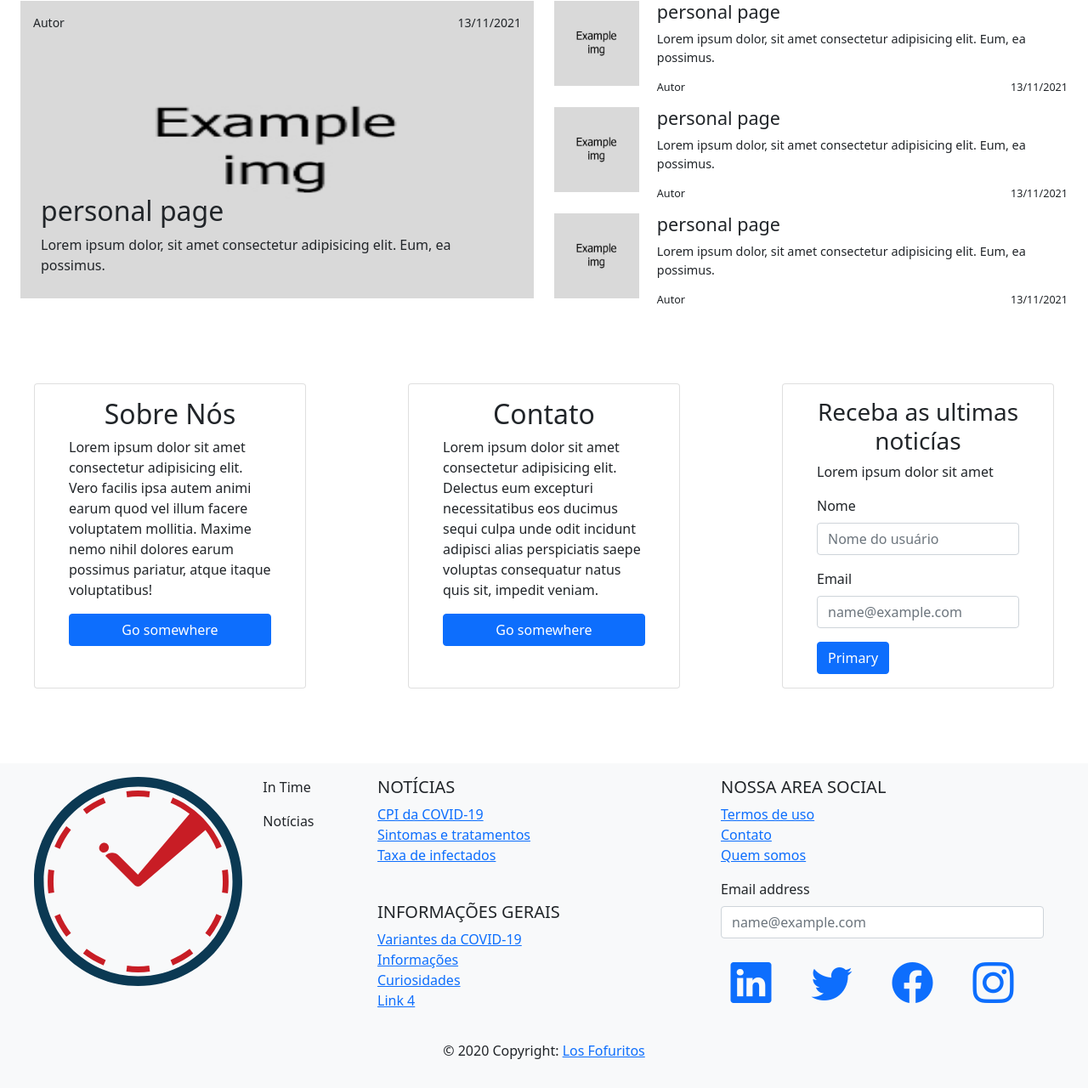
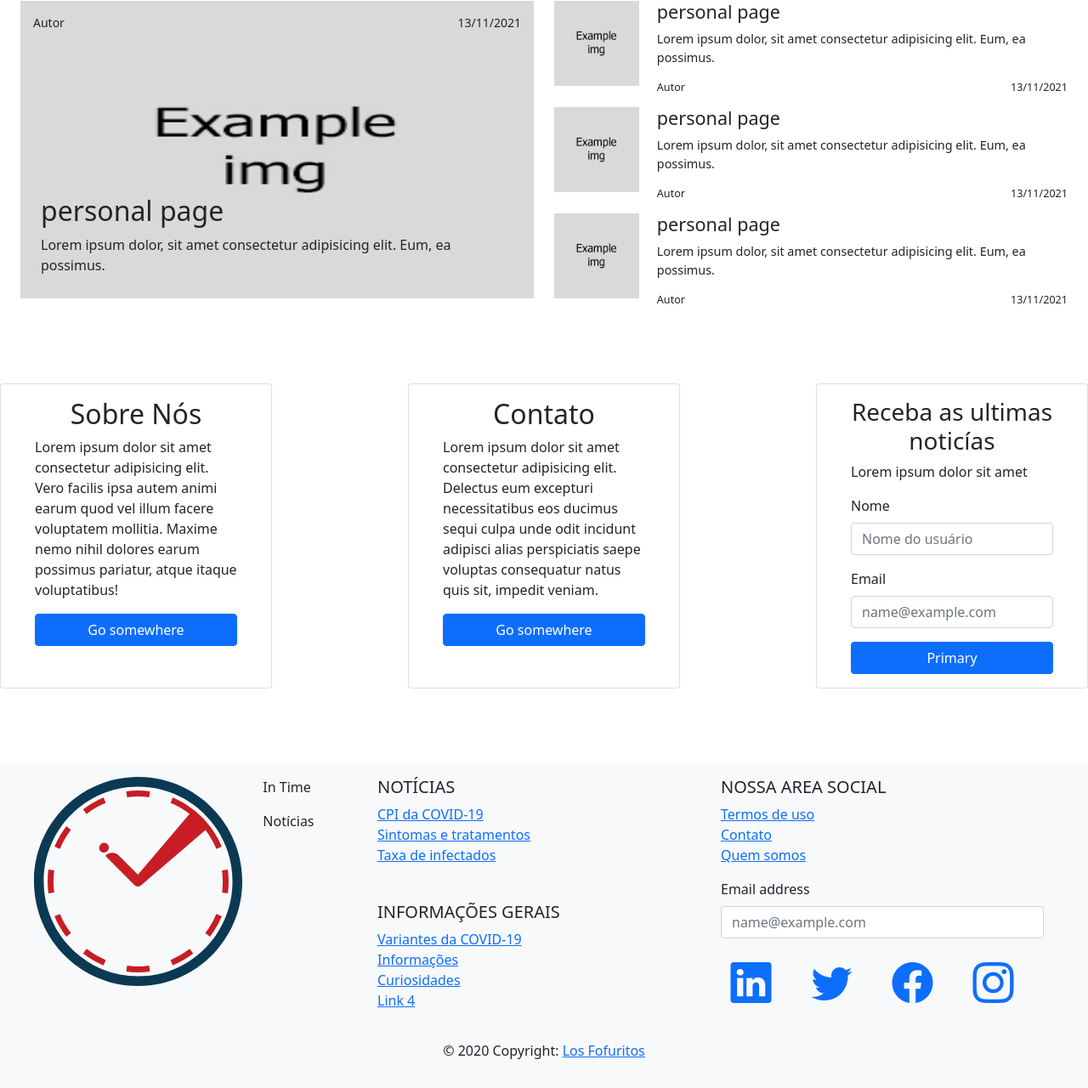
Before and after one commit to joaoGarcia-webDev/InTimeNews, a PHP site: page / in a window 1280 px wide. Shown: the part 987-2267 px from the top of the page at 85% size. Run offline with PHP 8.4, Linux system fonts and the light colour scheme; some libraries are stand-ins or nearby versions.

Commit message:
css main file

```diff
--- a/css/main-page.css
+++ b/css/main-page.css
@@ -155,13 +155,15 @@ section.pages-content{
     justify-content: space-between;
 }
 .card{
-    margin: 0 2.5em;
+    margin: 1em 0;
     padding: 1em 2.5em;
 }
 .card h2, .card h3{
     text-align: center;
 }
-
+button.btn{
+    width: 100%;
+}
 /* ==============================
 ALL MEDIA RESPONSIVE CLASSES
 ================================= */
@@ -169,6 +171,9 @@ ALL MEDIA RESPONSIVE CLASSES
 @media only screen and (min-width:991px){
     .initial-news .section-news{
         height: 500px;
+    }
+    .card{
+        margin: 0;
     }
 }
 /* MEDIA FOR - MD -  */
```
